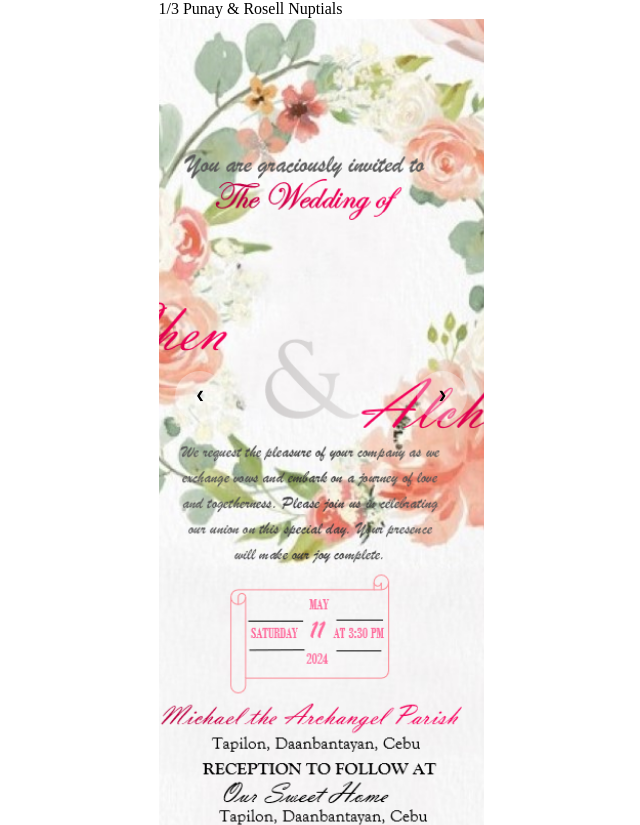
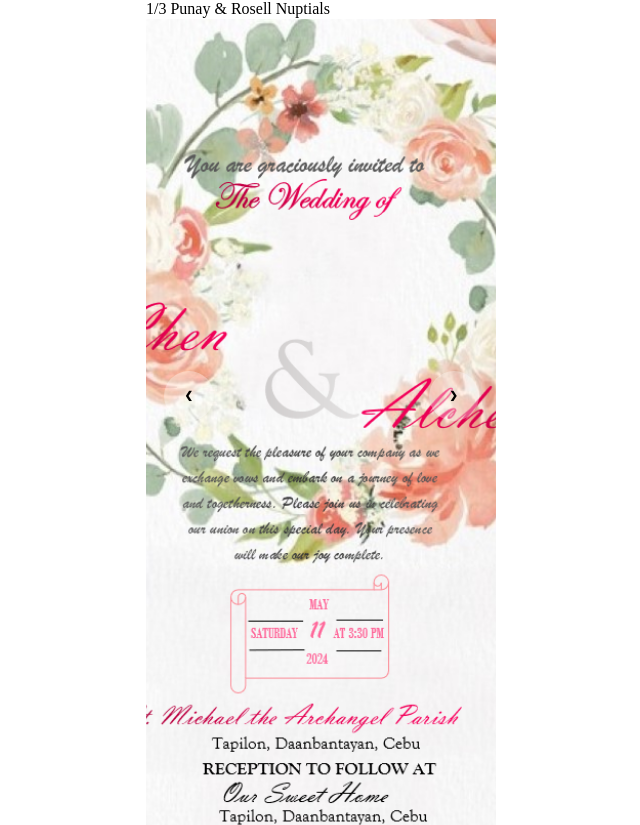
Before and after one commit to MaryPadiz25/ChenandAlcherWedding, a plain HTML site: page index.html in a window 1280 px wide. Shown: the whole page, without its empty margins (319-959 px from the left). Drawn offline with Linux system fonts and the light colour scheme.

Commit message:
style.css

```diff
--- a/style.css
+++ b/style.css
@@ -7,7 +7,7 @@ body{
     margin: 0;
 }
 .slider{
-width: 325px;
+width: 350px;
 max-width: 600px;
 height: 825px;
 margin: auto;
@@ -25,7 +25,7 @@ overflow: hidden;
 }
 .list img{
     width: 1300px;
-    max-width:325px;
+    max-width:350px;
     height: 100%;
     object-fit: cover;
 }
```
